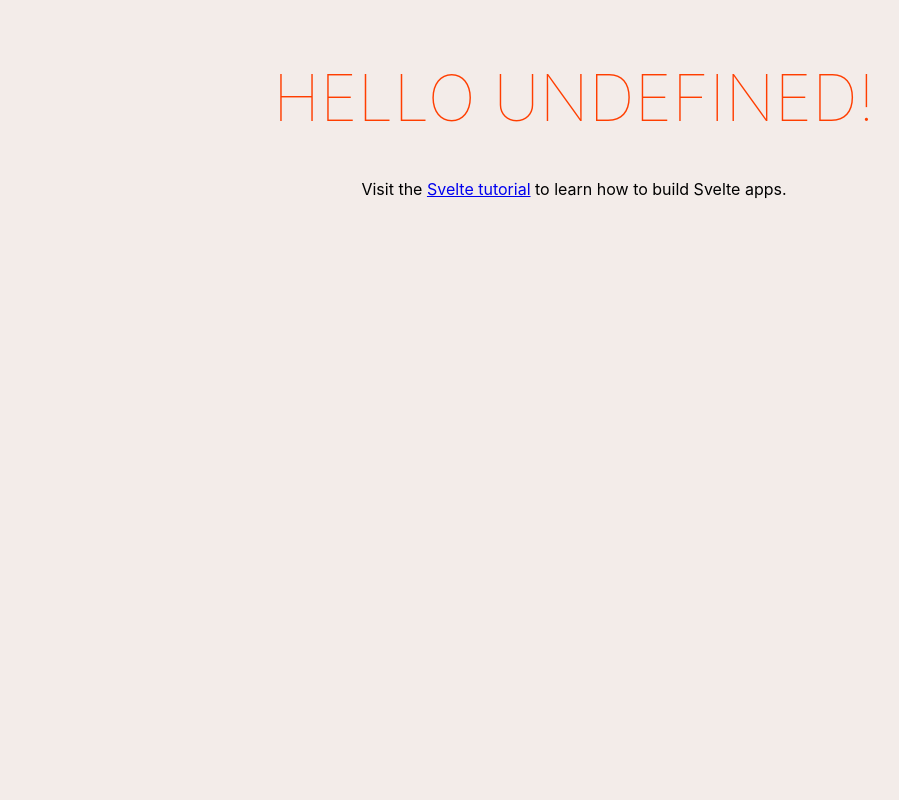
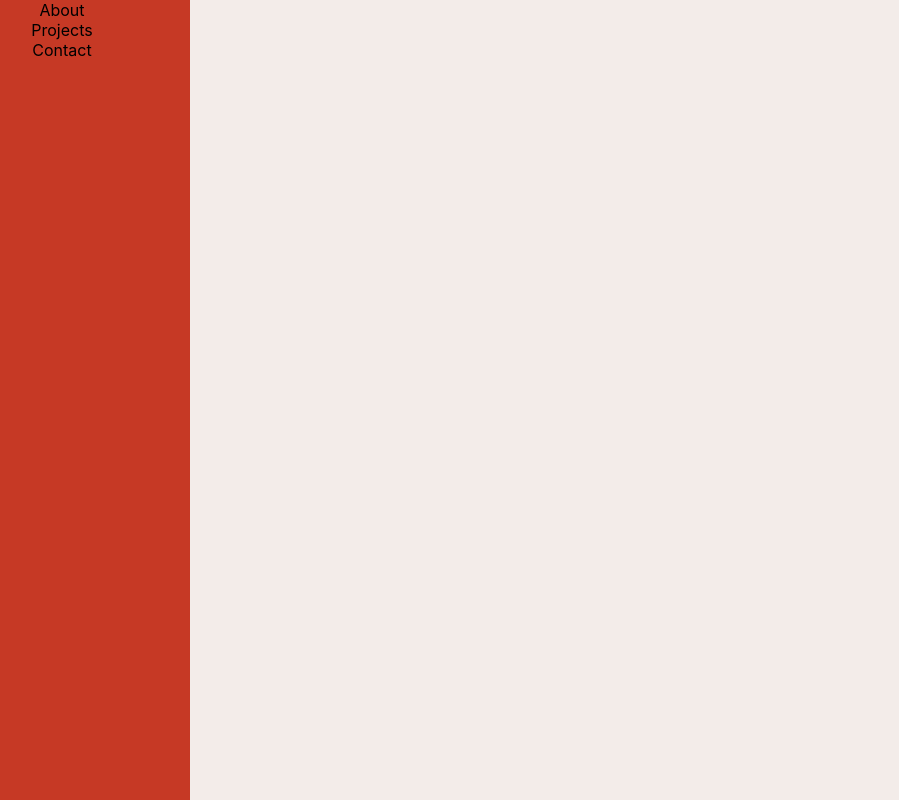
Before and after one commit to blueca/blueca.github.io, a Svelte app: page / in a window 1280 px wide. Shown: the whole page, without its empty margins (66-965 px from the left). Built offline with nearby package versions, Linux system fonts and the light colour scheme.

Commit message:
outline of nav sidebar

```diff
--- a/src/App.svelte
+++ b/src/App.svelte
@@ -1,30 +1,21 @@
 <script>
-	export let name;
+  import Sidebar from './components/Sidebar.svelte';
 </script>
 
-<main>
-	<h1>Hello {name}!</h1>
-	<p>Visit the <a href="https://svelte.dev/tutorial">Svelte tutorial</a> to learn how to build Svelte apps.</p>
-</main>
 
 <style>
 	main {
-		text-align: center;
-		padding: 1em;
-		max-width: 240px;
-		margin: 0 auto;
-	}
+    text-align: center;
+    /* padding: 1em; */
+    /* max-width: 240px; */
+		/* margin: 0 auto; */
+		/* border: 2px solid blue; */
+		width: 100%;
+		height: 100%;
+  }
+	</style>
 
-	h1 {
-		color: #ff3e00;
-		text-transform: uppercase;
-		font-size: 4em;
-		font-weight: 100;
-	}
 
-	@media (min-width: 640px) {
-		main {
-			max-width: none;
-		}
-	}
-</style>
+<main>
+	<Sidebar/>
+</main>
--- /dev/null
+++ b/src/components/Sidebar.svelte
@@ -0,0 +1,21 @@
+<style>
+  nav {
+    background-color: #c63925;
+    /* border: 2px solid red; */
+    height: 100%;
+    width: 20%;
+  }
+  ul {
+    list-style-type: none;
+    padding: 0;
+    margin: 0;
+  }
+</style>
+
+<nav>
+  <ul>
+    <li>About</li>
+    <li>Projects</li>
+    <li>Contact</li>
+  </ul>
+</nav>
```
